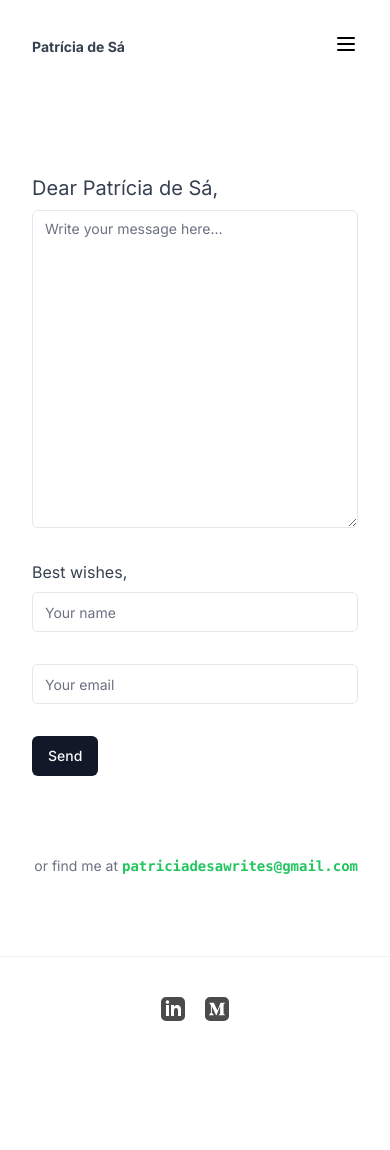
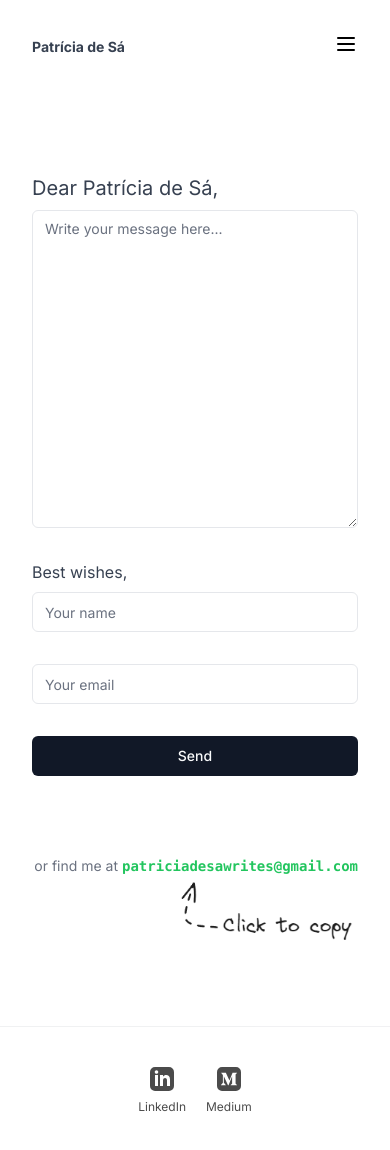
Before and after one commit to humbruno/patriciadesa, a Next.js app: page /contact in a window 390 px wide. Shown: the top 1150 px of the page. Before the commit the page ends 1061 px from the top, so only its background shows below. Built offline with nearby package versions, Linux system fonts and the light colour scheme.

Commit message:
add click to copy png on contact form

```diff
--- a/src/app/contact/page.tsx
+++ b/src/app/contact/page.tsx
@@ -12,13 +12,8 @@ import {
 } from '@/components/ui/form'
 import { Input } from '@/components/ui/input'
 import { Textarea } from '@/components/ui/textarea'
-import {
-  Tooltip,
-  TooltipContent,
-  TooltipProvider,
-  TooltipTrigger
-} from '@/components/ui/tooltip'
 import { zodResolver } from '@hookform/resolvers/zod'
+import Image from 'next/image'
 import { useState } from 'react'
 import { useForm } from 'react-hook-form'
 import { toast } from 'sonner'
@@ -125,12 +120,13 @@ export default function Contact() {
               </FormItem>
             )}
           />
-          <div className="mt-5 flex gap-5">
+          <div className="mt-5 flex flex-col gap-5 lg:flex-row">
             <Button
               variant={
                 form.formState.isSubmitSuccessful ? 'outline' : 'default'
               }
               type="submit"
+              className="w-full lg:w-auto"
             >
               {form.formState.isSubmitSuccessful ? (
                 'Sent!'
@@ -144,6 +140,7 @@ export default function Contact() {
               <Button
                 onClick={() => form.reset({ email: '', message: '', name: '' })}
                 type="reset"
+                className="w-full lg:w-auto"
               >
                 Send a new message
               </Button>
@@ -153,22 +150,20 @@ export default function Contact() {
       </Form>
       <p className="mt-20 self-end text-sm text-gray-500">
         or find me at{' '}
-        <TooltipProvider delayDuration={0}>
-          <Tooltip>
-            <TooltipTrigger>
         <span
           onClick={handleEmailClick}
           className="inline cursor-pointer font-mono font-bold text-green-500 hover:underline"
         >
           {EMAIL}
         </span>
-            </TooltipTrigger>
-            <TooltipContent>
-              <p className="text-xs">Click to Copy</p>
-            </TooltipContent>
-          </Tooltip>
-        </TooltipProvider>
       </p>
+      <Image
+        width={180}
+        height={180}
+        alt="Click email to copy"
+        src="/copy.png"
+        className="self-end"
+      />
     </main>
   )
 }
--- a/src/components/footer.tsx
+++ b/src/components/footer.tsx
@@ -27,8 +27,13 @@ export function Footer() {
         {FOOTER_ITEMS.map((v) => (
           <Tooltip key={v.title}>
             <TooltipTrigger className="transition-transform hover:scale-110">
-              <a target="_blank" href={v.url}>
+              <a
+                target="_blank"
+                href={v.url}
+                className="flex flex-col items-center gap-2 text-xs"
+              >
                 {v.icon}
+                <span className="block lg:hidden">{v.title}</span>
               </a>
             </TooltipTrigger>
             <TooltipContent>
```
Also changed, not shown: public/copy.png (added), 1 other file (tests, documents, lock files or other folders). Lines whose indentation alone changed are shown as unchanged.
